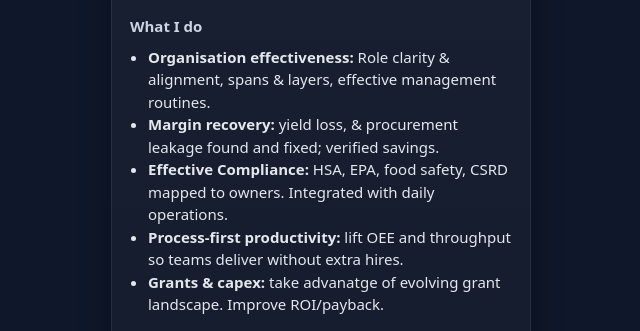
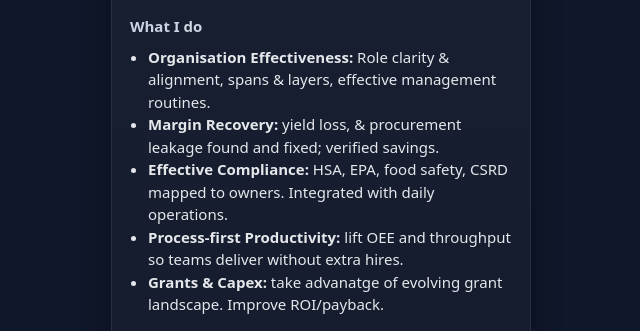
Before and after one commit to Tyrekicker/james-bio, a plain HTML site: page index.html in a window 1280 px wide. Shown: the part 234-565 px from the top of the page, 319-959 px from the left. Drawn offline with Linux system fonts and the light colour scheme.

Commit message:
Correct capitalization in service descriptions

```diff
--- a/index.html
+++ b/index.html
@@ -53,11 +53,11 @@
 
       <h2>What I do</h2>
       <ul>
-        <li><strong>Organisation effectiveness:</strong> Role clarity &amp; alignment, spans &amp; layers, effective management routines.</li>
-        <li><strong>Margin recovery:</strong> yield loss, &amp; procurement leakage found and fixed; verified savings.</li>
+        <li><strong>Organisation Effectiveness:</strong> Role clarity &amp; alignment, spans &amp; layers, effective management routines.</li>
+        <li><strong>Margin Recovery:</strong> yield loss, &amp; procurement leakage found and fixed; verified savings.</li>
         <li><strong>Effective Compliance:</strong> HSA, EPA, food safety, CSRD mapped to owners. Integrated with daily operations.</li>
-        <li><strong>Process-first productivity:</strong> lift OEE and throughput so teams deliver without extra hires.</li>
-        <li><strong>Grants &amp; capex:</strong> take advanatge of evolving grant landscape. Improve ROI/payback.</li>
+        <li><strong>Process-first Productivity:</strong> lift OEE and throughput so teams deliver without extra hires.</li>
+        <li><strong>Grants &amp; Capex:</strong> take advanatge of evolving grant landscape. Improve ROI/payback.</li>
       </ul>
 
       <h2>Who I've worked with</h2>
```
